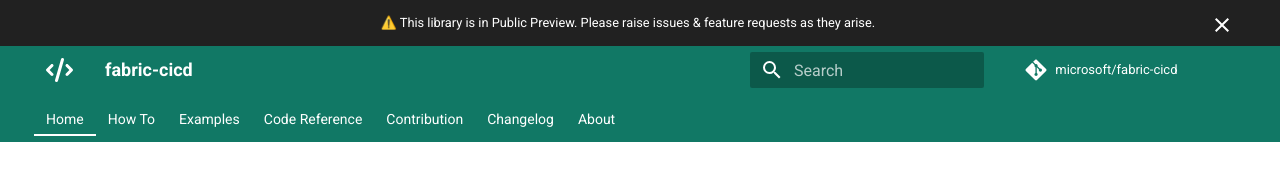
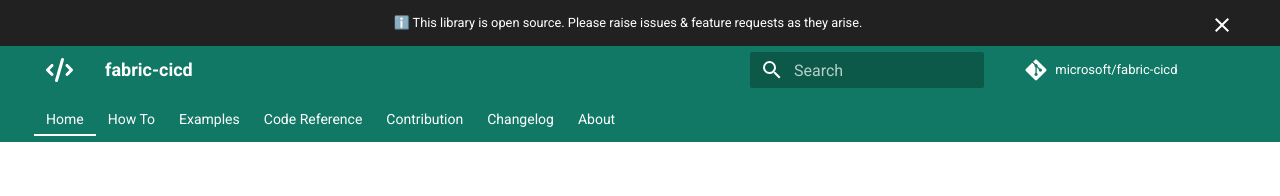
Before and after one commit to shirasassoon/fabric-cicd, an MkDocs documentation site: the page built from docs/index.md, in a window 1280 px wide and 1152 px high. Shown: the top 196 px of the window. Built offline with MkDocs 1.6.1 and Material for MkDocs 9.7.7, drawn with Linux system fonts in a browser that asks for light colours; comment, search, counter and statistics services are not loaded; the version menu is left out.

Commit message:
Resolves #460 - Remove Public Preview Header (#461)
This pull request updates the announcement banner in the documentation
to clarify the status of the library.

* Documentation banner update: Changed the message in
`docs/config/overrides/main.html` to indicate the library is open
source, replacing the previous "Public Preview" status.

```diff
--- a/docs/config/overrides/main.html
+++ b/docs/config/overrides/main.html
@@ -1,5 +1,5 @@
 {% extends "base.html" %}
 
 {% block announce %}
-    <p style="text-align: center;">⚠️ This library is in Public Preview.  Please raise issues & feature requests as they arise.</p>
+    <p style="text-align: center;">ℹ️ This library is open source. Please raise issues & feature requests as they arise.</p>
 {% endblock %}
```
